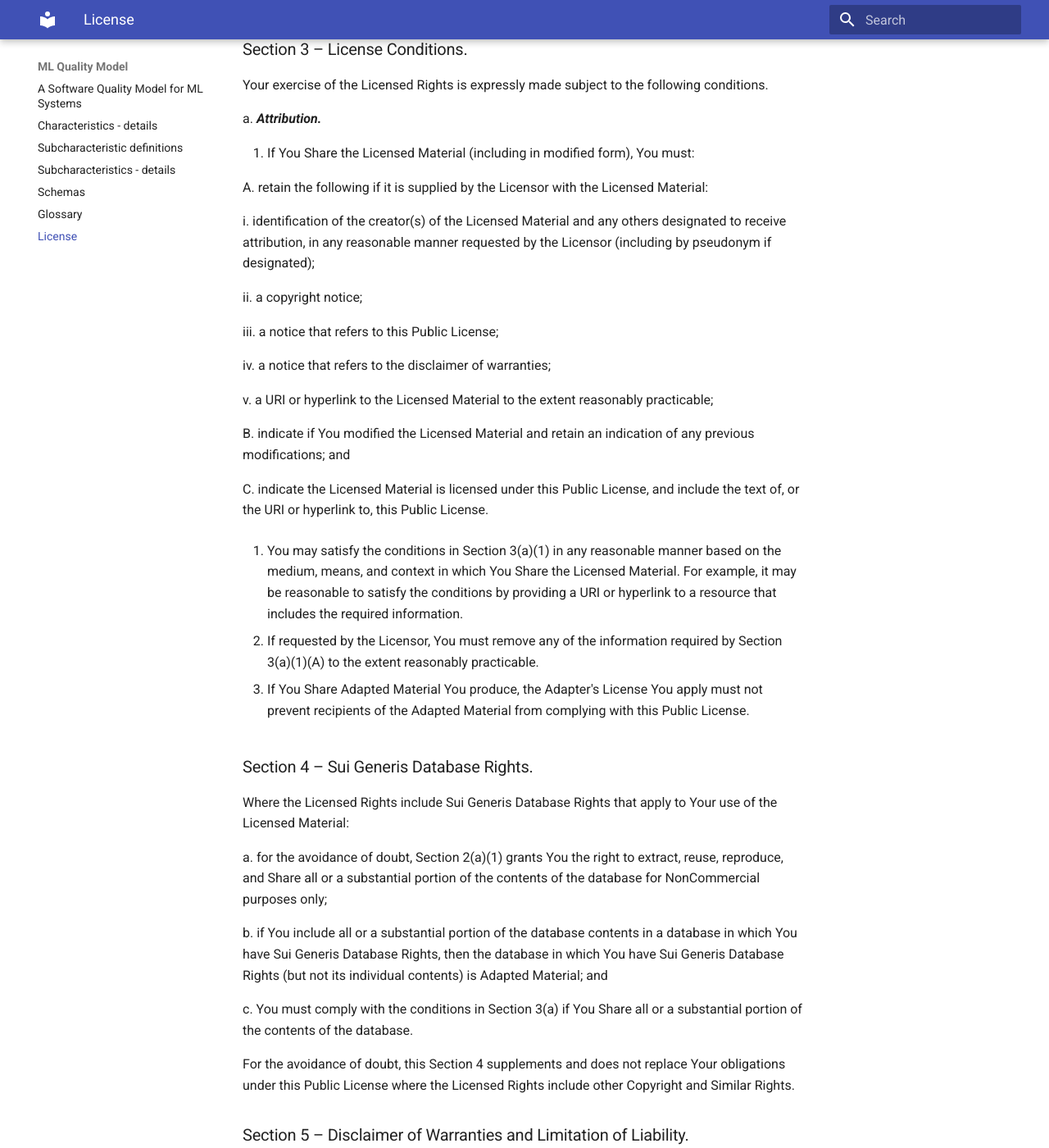
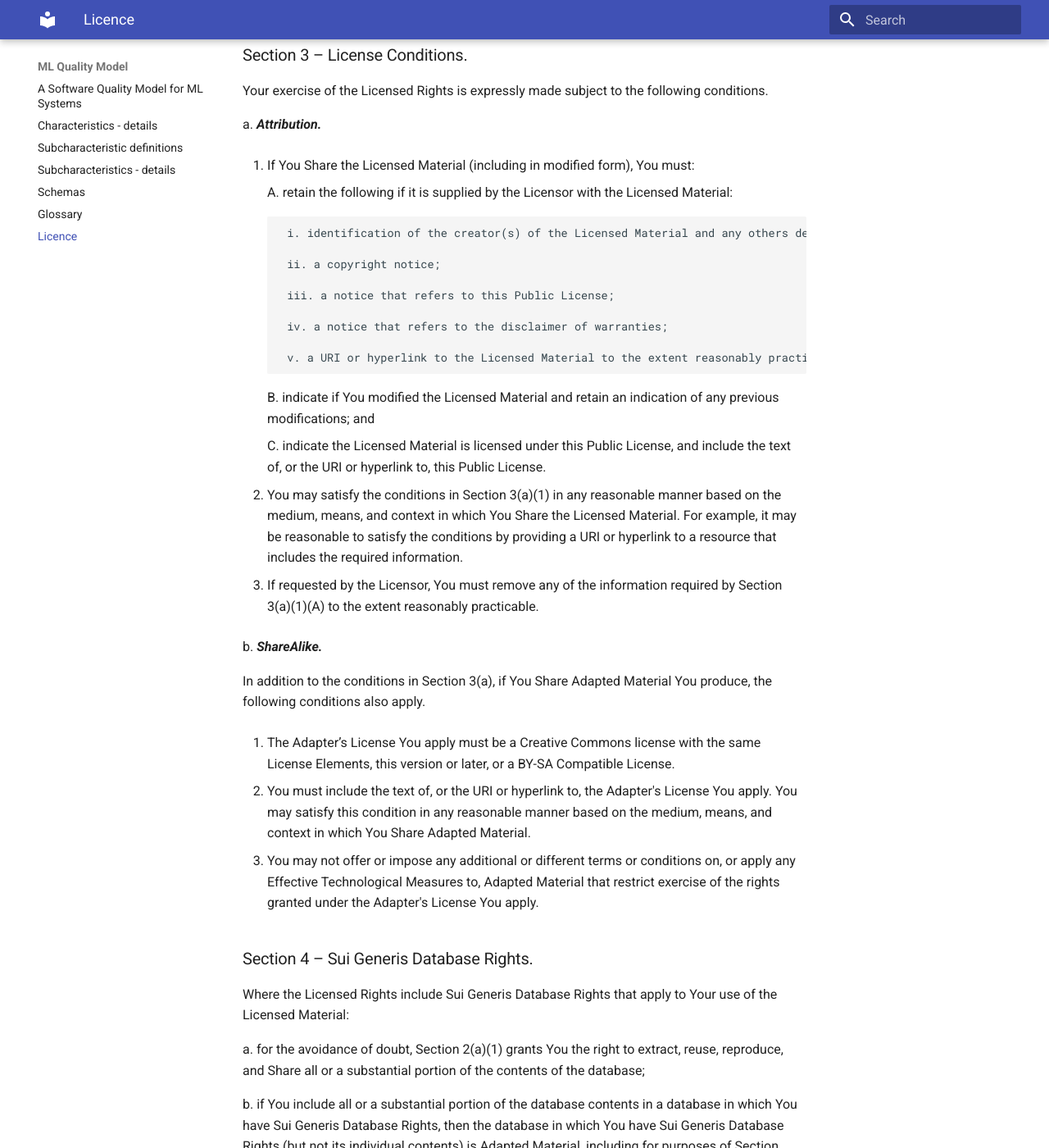
Before and after one commit to bookingcom/ml-quality-model, an MkDocs documentation site: the page built from docs/license.md, in a window 1280 px wide and 1400 px high, scrolled down 4102 px. Shown: the whole window at 82% size. Built offline with MkDocs 1.6.1 and Material for MkDocs 9.7.7, drawn with Linux system fonts in a browser that asks for light colours; some of the changed text lies outside the part shown.

Commit message:
updated licence to Creative Commons Attribution-ShareAlike 4.0 International

```diff
--- a/docs/license.md
+++ b/docs/license.md
@@ -1,10 +1,10 @@
-# License
+# Licence
 
-# Creative Commons Attribution-NonCommercial 4.0 International
+# Creative Commons Attribution-ShareAlike 4.0 International
 
 Creative Commons Corporation (“Creative Commons”) is not a law firm and does not provide legal services or legal advice. Distribution of Creative Commons public licenses does not create a lawyer-client or other relationship. Creative Commons makes its licenses and related information available on an “as-is” basis. Creative Commons gives no warranties regarding its licenses, any material licensed under their terms and conditions, or any related information. Creative Commons disclaims all liability for damages resulting from their use to the fullest extent possible.
 
-### Using Creative Commons Public Licenses
+**Using Creative Commons Public Licenses**
 
 Creative Commons public licenses provide a standard set of terms and conditions that creators and other rights holders may use to share original works of authorship and other material subject to copyright and certain other rights specified in the public license below. The following considerations are for informational purposes only, are not exhaustive, and do not form part of our licenses.
 
@@ -12,9 +12,9 @@ Creative Commons public licenses provide a standard set of terms and conditions
 
 * __Considerations for the public:__ By using one of our public licenses, a licensor grants the public permission to use the licensed material under specified terms and conditions. If the licensor’s permission is not necessary for any reason–for example, because of any applicable exception or limitation to copyright–then that use is not regulated by the license. Our licenses grant only permissions under copyright and certain other rights that a licensor has authority to grant. Use of the licensed material may still be restricted for other reasons, including because others have copyright or other rights in the material. A licensor may make special requests, such as asking that all changes be marked or described. Although not required by our licenses, you are encouraged to respect those requests where reasonable. [More considerations for the public](http://wiki.creativecommons.org/Considerations_for_licensors_and_licensees#Considerations_for_licensees).
 
-## Creative Commons Attribution-NonCommercial 4.0 International Public License
+## Creative Commons Attribution-ShareAlike 4.0 International Public License
 
-By exercising the Licensed Rights (defined below), You accept and agree to be bound by the terms and conditions of this Creative Commons Attribution-NonCommercial 4.0 International Public License ("Public License"). To the extent this Public License may be interpreted as a contract, You are granted the Licensed Rights in consideration of Your acceptance of these terms and conditions, and the Licensor grants You such rights in consideration of benefits the Licensor receives from making the Licensed Material available under these terms and conditions.
+By exercising the Licensed Rights (defined below), You accept and agree to be bound by the terms and conditions of this Creative Commons Attribution-ShareAlike 4.0 International Public License ("Public License"). To the extent this Public License may be interpreted as a contract, You are granted the Licensed Rights in consideration of Your acceptance of these terms and conditions, and the Licensor grants You such rights in consideration of benefits the Licensor receives from making the Licensed Material available under these terms and conditions.
 
 ### Section 1 – Definitions.
 
@@ -22,57 +22,61 @@ a. __Adapted Material__ means material subject to Copyright and Similar Rights t
 
 b. __Adapter's License__ means the license You apply to Your Copyright and Similar Rights in Your contributions to Adapted Material in accordance with the terms and conditions of this Public License.
 
-c. __Copyright and Similar Rights__ means copyright and/or similar rights closely related to copyright including, without limitation, performance, broadcast, sound recording, and Sui Generis Database Rights, without regard to how the rights are labeled or categorized. For purposes of this Public License, the rights specified in Section 2(b)(1)-(2) are not Copyright and Similar Rights.
+c. __BY-SA Compatible License__ means a license listed at [creativecommons.org/compatiblelicenses](http://creativecommons.org/compatiblelicenses), approved by Creative Commons as essentially the equivalent of this Public License.
 
-d. __Effective Technological Measures__ means those measures that, in the absence of proper authority, may not be circumvented under laws fulfilling obligations under Article 11 of the WIPO Copyright Treaty adopted on December 20, 1996, and/or similar international agreements.
+d. __Copyright and Similar Rights__ means copyright and/or similar rights closely related to copyright including, without limitation, performance, broadcast, sound recording, and Sui Generis Database Rights, without regard to how the rights are labeled or categorized. For purposes of this Public License, the rights specified in Section 2(b)(1)-(2) are not Copyright and Similar Rights.
 
-e. __Exceptions and Limitations__ means fair use, fair dealing, and/or any other exception or limitation to Copyright and Similar Rights that applies to Your use of the Licensed Material.
+e. __Effective Technological Measures__ means those measures that, in the absence of proper authority, may not be circumvented under laws fulfilling obligations under Article 11 of the WIPO Copyright Treaty adopted on December 20, 1996, and/or similar international agreements.
 
-f. __Licensed Material__ means the artistic or literary work, database, or other material to which the Licensor applied this Public License.
+f. __Exceptions and Limitations__ means fair use, fair dealing, and/or any other exception or limitation to Copyright and Similar Rights that applies to Your use of the Licensed Material.
 
-g. __Licensed Rights__ means the rights granted to You subject to the terms and conditions of this Public License, which are limited to all Copyright and Similar Rights that apply to Your use of the Licensed Material and that the Licensor has authority to license.
+g. __License Elements__ means the license attributes listed in the name of a Creative Commons Public License. The License Elements of this Public License are Attribution and ShareAlike.
 
-h. __Licensor__ means the individual(s) or entity(ies) granting rights under this Public License.
+h. __Licensed Material__ means the artistic or literary work, database, or other material to which the Licensor applied this Public License.
 
-i. __NonCommercial__ means not primarily intended for or directed towards commercial advantage or monetary compensation. For purposes of this Public License, the exchange of the Licensed Material for other material subject to Copyright and Similar Rights by digital file-sharing or similar means is NonCommercial provided there is no payment of monetary compensation in connection with the exchange.
+i. __Licensed Rights__ means the rights granted to You subject to the terms and conditions of this Public License, which are limited to all Copyright and Similar Rights that apply to Your use of the Licensed Material and that the Licensor has authority to license.
 
-j. __Share__ means to provide material to the public by any means or process that requires permission under the Licensed Rights, such as reproduction, public display, public performance, distribution, dissemination, communication, or importation, and to make material available to the public including in ways that members of the public may access the material from a place and at a time individually chosen by them.
+j. __Licensor__ means the individual(s) or entity(ies) granting rights under this Public License.
 
-k. __Sui Generis Database Rights__ means rights other than copyright resulting from Directive 96/9/EC of the European Parliament and of the Council of 11 March 1996 on the legal protection of databases, as amended and/or succeeded, as well as other essentially equivalent rights anywhere in the world.
+k. __Share__ means to provide material to the public by any means or process that requires permission under the Licensed Rights, such as reproduction, public display, public performance, distribution, dissemination, communication, or importation, and to make material available to the public including in ways that members of the public may access the material from a place and at a time individually chosen by them.
 
-l. __You__ means the individual or entity exercising the Licensed Rights under this Public License. __Your__ has a corresponding meaning.
+l. __Sui Generis Database Rights__ means rights other than copyright resulting from Directive 96/9/EC of the European Parliament and of the Council of 11 March 1996 on the legal protection of databases, as amended and/or succeeded, as well as other essentially equivalent rights anywhere in the world.
+
+m. __You__ means the individual or entity exercising the Licensed Rights under this Public License. __Your__ has a corresponding meaning.
 
 ### Section 2 – Scope.
 
 a. ___License grant.___
 
-1. Subject to the terms and conditions of this Public License, the Licensor hereby grants You a worldwide, royalty-free, non-sublicensable, non-exclusive, irrevocable license to exercise the Licensed Rights in the Licensed Material to:
+   1. Subject to the terms and conditions of this Public License, the Licensor hereby grants You a worldwide, royalty-free, non-sublicensable, non-exclusive, irrevocable license to exercise the Licensed Rights in the Licensed Material to:
 
-   A. reproduce and Share the Licensed Material, in whole or in part, for NonCommercial purposes only; and
+       A. reproduce and Share the Licensed Material, in whole or in part; and
 
-   B. produce, reproduce, and Share Adapted Material for NonCommercial purposes only.
+       B. produce, reproduce, and Share Adapted Material.
 
-2. __Exceptions and Limitations.__ For the avoidance of doubt, where Exceptions and Limitations apply to Your use, this Public License does not apply, and You do not need to comply with its terms and conditions.
+   2. __Exceptions and Limitations.__ For the avoidance of doubt, where Exceptions and Limitations apply to Your use, this Public License does not apply, and You do not need to comply with its terms and conditions.
 
-3. __Term.__ The term of this Public License is specified in Section 6(a).
+   3. __Term.__ The term of this Public License is specified in Section 6(a).
 
-4. __Media and formats; technical modifications allowed.__ The Licensor authorizes You to exercise the Licensed Rights in all media and formats whether now known or hereafter created, and to make technical modifications necessary to do so. The Licensor waives and/or agrees not to assert any right or authority to forbid You from making technical modifications necessary to exercise the Licensed Rights, including technical modifications necessary to circumvent Effective Technological Measures. For purposes of this Public License, simply making modifications authorized by this Section 2(a)(4) never produces Adapted Material.
+   4. __Media and formats; technical modifications allowed.__ The Licensor authorizes You to exercise the Licensed Rights in all media and formats whether now known or hereafter created, and to make technical modifications necessary to do so. The Licensor waives and/or agrees not to assert any right or authority to forbid You from making technical modifications necessary to exercise the Licensed Rights, including technical modifications necessary to circumvent Effective Technological Measures. For purposes of this Public License, simply making modifications authorized by this Section 2(a)(4) never produces Adapted Material.
 
-5. __Downstream recipients.__
+   5. __Downstream recipients.__
 
-   A. __Offer from the Licensor – Licensed Material.__ Every recipient of the Licensed Material automatically receives an offer from the Licensor to exercise the Licensed Rights under the terms and conditions of this Public License.
+       A. __Offer from the Licensor – Licensed Material.__ Every recipient of the Licensed Material automatically receives an offer from the Licensor to exercise the Licensed Rights under the terms and conditions of this Public License.
 
-   B. __No downstream restrictions.__ You may not offer or impose any additional or different terms or conditions on, or apply any Effective Technological Measures to, the Licensed Material if doing so restricts exercise of the Licensed Rights by any recipient of the Licensed Material.
+       B. __Additional offer from the Licensor – Adapted Material.__ Every recipient of Adapted Material from You automatically receives an offer from the Licensor to exercise the Licensed Rights in the Adapted Material under the conditions of the Adapter’s License You apply.
 
-6. __No endorsement.__ Nothing in this Public License constitutes or may be construed as permission to assert or imply that You are, or that Your use of the Licensed Material is, connected with, or sponsored, endorsed, or granted official status by, the Licensor or others designated to receive attribution as provided in Section 3(a)(1)(A)(i).
+       C. __No downstream restrictions.__ You may not offer or impose any additional or different terms or conditions on, or apply any Effective Technological Measures to, the Licensed Material if doing so restricts exercise of the Licensed Rights by any recipient of the Licensed Material.
+
+   6. __No endorsement.__ Nothing in this Public License constitutes or may be construed as permission to assert or imply that You are, or that Your use of the Licensed Material is, connected with, or sponsored, endorsed, or granted official status by, the Licensor or others designated to receive attribution as provided in Section 3(a)(1)(A)(i).
 
 b. ___Other rights.___
 
-1. Moral rights, such as the right of integrity, are not licensed under this Public License, nor are publicity, privacy, and/or other similar personality rights; however, to the extent possible, the Licensor waives and/or agrees not to assert any such rights held by the Licensor to the limited extent necessary to allow You to exercise the Licensed Rights, but not otherwise.
+   1. Moral rights, such as the right of integrity, are not licensed under this Public License, nor are publicity, privacy, and/or other similar personality rights; however, to the extent possible, the Licensor waives and/or agrees not to assert any such rights held by the Licensor to the limited extent necessary to allow You to exercise the Licensed Rights, but not otherwise.
 
-2. Patent and trademark rights are not licensed under this Public License.
+   2. Patent and trademark rights are not licensed under this Public License.
 
-3. To the extent possible, the Licensor waives any right to collect royalties from You for the exercise of the Licensed Rights, whether directly or through a collecting society under any voluntary or waivable statutory or compulsory licensing scheme. In all other cases the Licensor expressly reserves any right to collect such royalties, including when the Licensed Material is used other than for NonCommercial purposes.
+   3. To the extent possible, the Licensor waives any right to collect royalties from You for the exercise of the Licensed Rights, whether directly or through a collecting society under any voluntary or waivable statutory or compulsory licensing scheme. In all other cases the Licensor expressly reserves any right to collect such royalties.
 
 ### Section 3 – License Conditions.
 
@@ -80,37 +84,45 @@ Your exercise of the Licensed Rights is expressly made subject to the following
 
 a. ___Attribution.___
 
-1. If You Share the Licensed Material (including in modified form), You must:
+   1. If You Share the Licensed Material (including in modified form), You must:
 
-   A. retain the following if it is supplied by the Licensor with the Licensed Material:
+       A. retain the following if it is supplied by the Licensor with the Licensed Material:
 
-   i. identification of the creator(s) of the Licensed Material and any others designated to receive attribution, in any reasonable manner requested by the Licensor (including by pseudonym if designated);
+         i. identification of the creator(s) of the Licensed Material and any others designated to receive attribution, in any reasonable manner requested by the Licensor (including by pseudonym if designated);
 
-   ii. a copyright notice;
+         ii. a copyright notice;
 
-   iii. a notice that refers to this Public License;
+         iii. a notice that refers to this Public License;
 
-   iv. a notice that refers to the disclaimer of warranties;
+         iv. a notice that refers to the disclaimer of warranties;
 
-   v. a URI or hyperlink to the Licensed Material to the extent reasonably practicable;
+         v. a URI or hyperlink to the Licensed Material to the extent reasonably practicable;
 
-   B. indicate if You modified the Licensed Material and retain an indication of any previous modifications; and
+       B. indicate if You modified the Licensed Material and retain an indication of any previous modifications; and
 
-   C. indicate the Licensed Material is licensed under this Public License, and include the text of, or the URI or hyperlink to, this Public License.
+       C. indicate the Licensed Material is licensed under this Public License, and include the text of, or the URI or hyperlink to, this Public License.
 
-2. You may satisfy the conditions in Section 3(a)(1) in any reasonable manner based on the medium, means, and context in which You Share the Licensed Material. For example, it may be reasonable to satisfy the conditions by providing a URI or hyperlink to a resource that includes the required information.
+   2. You may satisfy the conditions in Section 3(a)(1) in any reasonable manner based on the medium, means, and context in which You Share the Licensed Material. For example, it may be reasonable to satisfy the conditions by providing a URI or hyperlink to a resource that includes the required information.
 
-3. If requested by the Licensor, You must remove any of the information required by Section 3(a)(1)(A) to the extent reasonably practicable.
+   3. If requested by the Licensor, You must remove any of the information required by Section 3(a)(1)(A) to the extent reasonably practicable.
 
-4. If You Share Adapted Material You produce, the Adapter's License You apply must not prevent recipients of the Adapted Material from complying with this Public License.
+b. ___ShareAlike.___
+
+In addition to the conditions in Section 3(a), if You Share Adapted Material You produce, the following conditions also apply.
+
+1. The Adapter’s License You apply must be a Creative Commons license with the same License Elements, this version or later, or a BY-SA Compatible License.
+
+2. You must include the text of, or the URI or hyperlink to, the Adapter's License You apply. You may satisfy this condition in any reasonable manner based on the medium, means, and context in which You Share Adapted Material.
+
+3. You may not offer or impose any additional or different terms or conditions on, or apply any Effective Technological Measures to, Adapted Material that restrict exercise of the rights granted under the Adapter's License You apply.
 
 ### Section 4 – Sui Generis Database Rights.
 
 Where the Licensed Rights include Sui Generis Database Rights that apply to Your use of the Licensed Material:
 
-a. for the avoidance of doubt, Section 2(a)(1) grants You the right to extract, reuse, reproduce, and Share all or a substantial portion of the contents of the database for NonCommercial purposes only;
+a. for the avoidance of doubt, Section 2(a)(1) grants You the right to extract, reuse, reproduce, and Share all or a substantial portion of the contents of the database;
 
-b. if You include all or a substantial portion of the database contents in a database in which You have Sui Generis Database Rights, then the database in which You have Sui Generis Database Rights (but not its individual contents) is Adapted Material; and
+b. if You include all or a substantial portion of the database contents in a database in which You have Sui Generis Database Rights, then the database in which You have Sui Generis Database Rights (but not its individual contents) is Adapted Material, including for purposes of Section 3(b); and
 
 c. You must comply with the conditions in Section 3(a) if You Share all or a substantial portion of the contents of the database.
 
@@ -130,11 +142,11 @@ a. This Public License applies for the term of the Copyright and Similar Rights
 
 b. Where Your right to use the Licensed Material has terminated under Section 6(a), it reinstates:
 
-1. automatically as of the date the violation is cured, provided it is cured within 30 days of Your discovery of the violation; or
+   1. automatically as of the date the violation is cured, provided it is cured within 30 days of Your discovery of the violation; or
 
-2. upon express reinstatement by the Licensor.
+   2. upon express reinstatement by the Licensor.
 
-For the avoidance of doubt, this Section 6(b) does not affect any right the Licensor may have to seek remedies for Your violations of this Public License.
+   For the avoidance of doubt, this Section 6(b) does not affect any right the Licensor may have to seek remedies for Your violations of this Public License.
 
 c. For the avoidance of doubt, the Licensor may also offer the Licensed Material under separate terms or conditions or stop distributing the Licensed Material at any time; however, doing so will not terminate this Public License.
 
@@ -156,6 +168,6 @@ c. No term or condition of this Public License will be waived and no failure to
 
 d. Nothing in this Public License constitutes or may be interpreted as a limitation upon, or waiver of, any privileges and immunities that apply to the Licensor or You, including from the legal processes of any jurisdiction or authority.
 
-> Creative Commons is not a party to its public licenses. Notwithstanding, Creative Commons may elect to apply one of its public licenses to material it publishes and in those instances will be considered the “Licensor.” Except for the limited purpose of indicating that material is shared under a Creative Commons public license or as otherwise permitted by the Creative Commons policies published at [creativecommons.org/policies](http://creativecommons.org/policies), Creative Commons does not authorize the use of the trademark “Creative Commons” or any other trademark or logo of Creative Commons without its prior written consent including, without limitation, in connection with any unauthorized modifications to any of its public licenses or any other arrangements, understandings, or agreements concerning use of licensed material. For the avoidance of doubt, this paragraph does not form part of the public licenses.
+> Creative Commons is not a party to its public licenses. Notwithstanding, Creative Commons may elect to apply one of its public licenses to material it publishes and in those instances will be considered the “Licensor.” The text of the Creative Commons public licenses is dedicated to the public domain under the [CC0 Public Domain Dedication](https://creativecommons.org/publicdomain/zero/1.0/legalcode). Except for the limited purpose of indicating that material is shared under a Creative Commons public license or as otherwise permitted by the Creative Commons policies published at [creativecommons.org/policies](http://creativecommons.org/policies), Creative Commons does not authorize the use of the trademark “Creative Commons” or any other trademark or logo of Creative Commons without its prior written consent including, without limitation, in connection with any unauthorized modifications to any of its public licenses or any other arrangements, understandings, or agreements concerning use of licensed material. For the avoidance of doubt, this paragraph does not form part of the public licenses.
 >
-> Creative Commons may be contacted at creativecommons.org
+> Creative Commons may be contacted at creativecommons.org.
```
